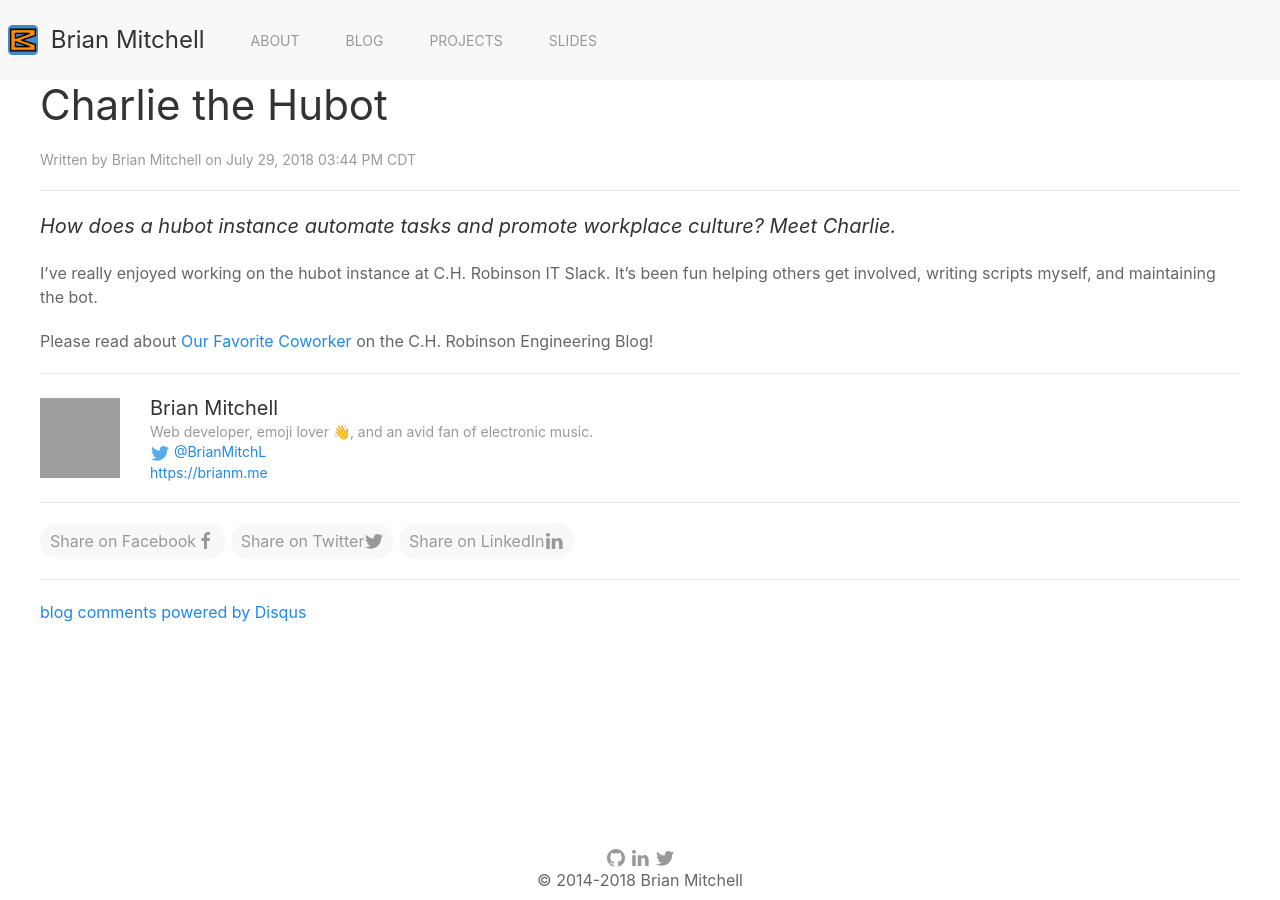
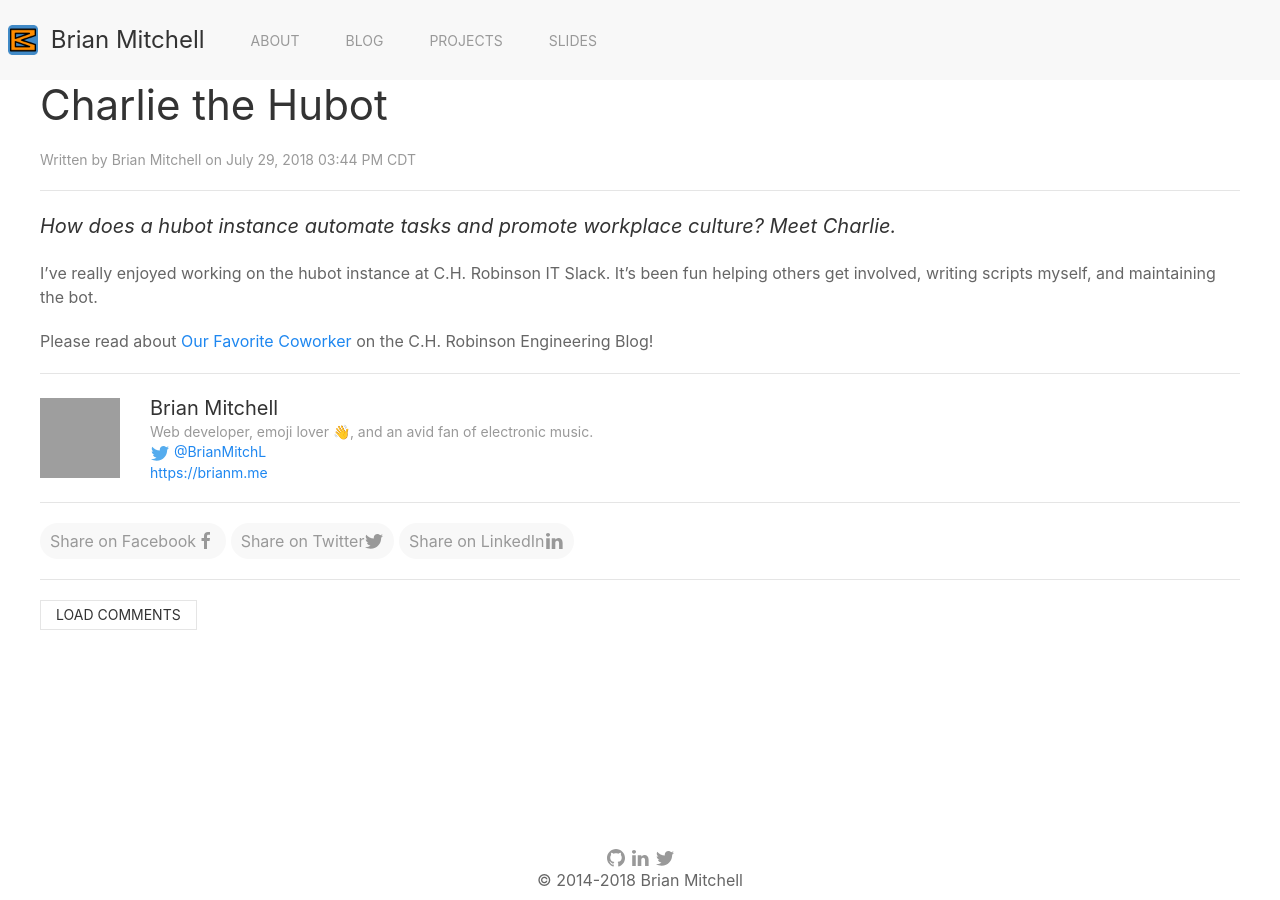
Before and after one commit to BrianMitchL/brianm.me, a Jekyll site: the page built from _posts/2018-07-29-charlie-the-hubot.md, in a window 1280 px wide. Built offline with Jekyll 4.4.1, drawn with Linux system fonts in a browser that asks for light colours; nearby versions of some CDN libraries; emoji names are drawn with the system emoji font; comment, search, counter and statistics services are not loaded; some of the changed lines change nothing that is shown; grey boxes are pictures that could not be loaded.

Commit message:
Load comments explicitly through user interaction

```diff
--- /dev/null
+++ b/_includes/comments.html
@@ -0,0 +1,23 @@
+<button id="show-comments-button" class="uk-button uk-button-default uk-button-small" onclick="loadComments();return false;">
+    Load Comments
+</button>
+<div id="disqus_thread"></div>
+<noscript>Please enable JavaScript to view the <a href="https://disqus.com/?ref_noscript">comments powered by
+    Disqus.</a></noscript>
+<script type="text/javascript">
+    var disqus_loaded = false;
+    var disqus_shortname = '{{ site.comments.disqus.shortname }}';
+
+    function loadComments() {
+        if (!disqus_loaded) {
+            disqus_loaded = true;
+            (function () {
+                var d = document, s = d.createElement('script');
+                s.src = 'https://'+disqus_shortname+'.disqus.com/embed.js';
+                s.setAttribute('data-timestamp', +new Date());
+                (d.head || d.body).appendChild(s);
+            })();
+            document.getElementById('show-comments-button').remove();
+        }
+    }
+</script>
--- a/_layouts/post.html
+++ b/_layouts/post.html
@@ -46,26 +46,8 @@ layout: default
            href="https://www.linkedin.com/shareArticle?mini=true&amp;url={{ page.url | replace:'index.html','' | prepend: site.url | prepend: site.baseurl }}&amp;title={{ page.title | escape | replace:' ','%20' }}&amp;source=Brian%20Mitchell%27s%20Blog"
            target="_blank" uk-icon="linkedin">Share on LinkedIn</a>
     </div>
-
-    {% if jekyll.environment == 'production' %}
     <hr>
-    <div id="disqus_thread"></div>
-    <script type="text/javascript">
-        var disqus_shortname = '{{ site.comments.disqus.shortname }}';
-        var disqus_identifier = '{{ page.id }}';
-        var disqus_url = '{{ site.url }}{{ site.baseurl }}{{ page.url }}';
-        (function () {
-            var dsq = document.createElement('script');
-            dsq.type = 'text/javascript';
-            dsq.async = true;
-            dsq.src = '//' + disqus_shortname + '.disqus.com/embed.js';
-            (document.getElementsByTagName('head')[0] || document.getElementsByTagName('body')[0]).appendChild(dsq);
-        })();
-    </script>
-    <noscript>Please enable JavaScript to view the <a href="https://disqus.com/?ref_noscript">comments powered by
-        Disqus.</a></noscript>
-    <a href="https://disqus.com" class="dsq-brlink">blog comments powered by <span class="logo-disqus">Disqus</span></a>
-    {% endif %}
+    {% include comments.html %}
 </main>
 
 <script>
```
